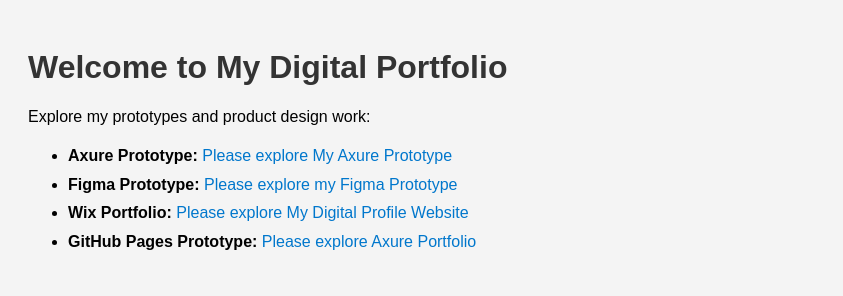
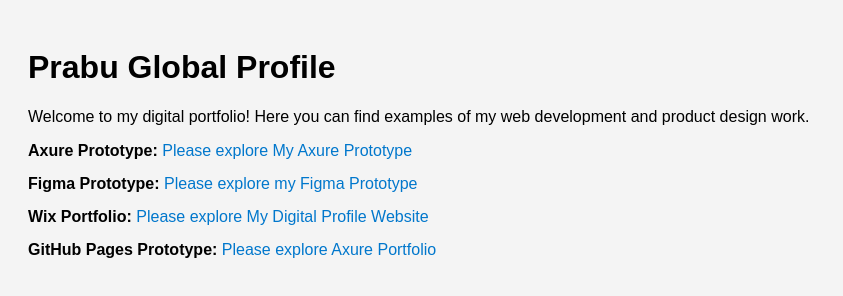
Before and after one commit to Prabu1301/Prabu_Global_Profile, a website: page index.html in a window 1280 px wide. Shown: the whole page, without its empty margins (0-843 px from the left). Drawn offline with Linux system fonts and the light colour scheme; no server answers.

Commit message:
New Updated

```diff
--- a/index.html
+++ b/index.html
@@ -4,15 +4,28 @@
   <meta charset="UTF-8">
   <title>Prabu Global Profile</title>
   <style>
-    body { font-family: Arial, sans-serif; padding: 20px; background-color: #f4f4f4; }
-    h1 { color: #333; }
-    a { color: #0077cc; text-decoration: none; }
-    ul { line-height: 1.8; }
+    body {
+      font-family: Arial, sans-serif;
+      padding: 20px;
+      background-color: #f4f4f4;
+    }
+    a {
+      text-decoration: none;
+      color: #0077cc;
+    }
+    ul {
+      list-style-type: none;
+      padding-left: 0;
+    }
+    li {
+      margin-bottom: 15px;
+    }
   </style>
 </head>
 <body>
-  <h1>Welcome to My Digital Portfolio</h1>
-  <p>Explore my prototypes and product design work:</p>
+  <h1>Prabu Global Profile</h1>
+  <p>Welcome to my digital portfolio! Here you can find examples of my web development and product design work.</p>
+
   <ul>
     <li><strong>Axure Prototype:</strong>
       <a href="https://prabu1301.github.io/Axure_Prototype_New/" target="_blank"
@@ -35,19 +48,21 @@
          onclick="trackClick('GitHub Pages Prototype')">Please explore Axure Portfolio</a>
     </li>
   </ul>
+
   <script>
-  function trackClick(pathname) {
+    // Trigger visit tracking on page load
+    fetch("/.netlify/functions/trackVisits", {
+      method: "POST"
+    });
+
+    // Trigger click tracking when links are clicked
+    function trackClick(linkName) {
       fetch("/.netlify/functions/trackClicks", {
         method: "POST",
         headers: { "Content-Type": "application/json" },
-      body: JSON.stringify({ pathname })
+        body: JSON.stringify({ linkName })
       });
     }
   </script>
-<script>
-  fetch("/.netlify/functions/trackVisits", {
-    method: "POST"
-  });
-</script>
 </body>
 </html>
```
Also changed, not shown: netlify/functions/trackClicks.js (+24 -6 lines). Lines whose indentation alone changed are shown as unchanged.
